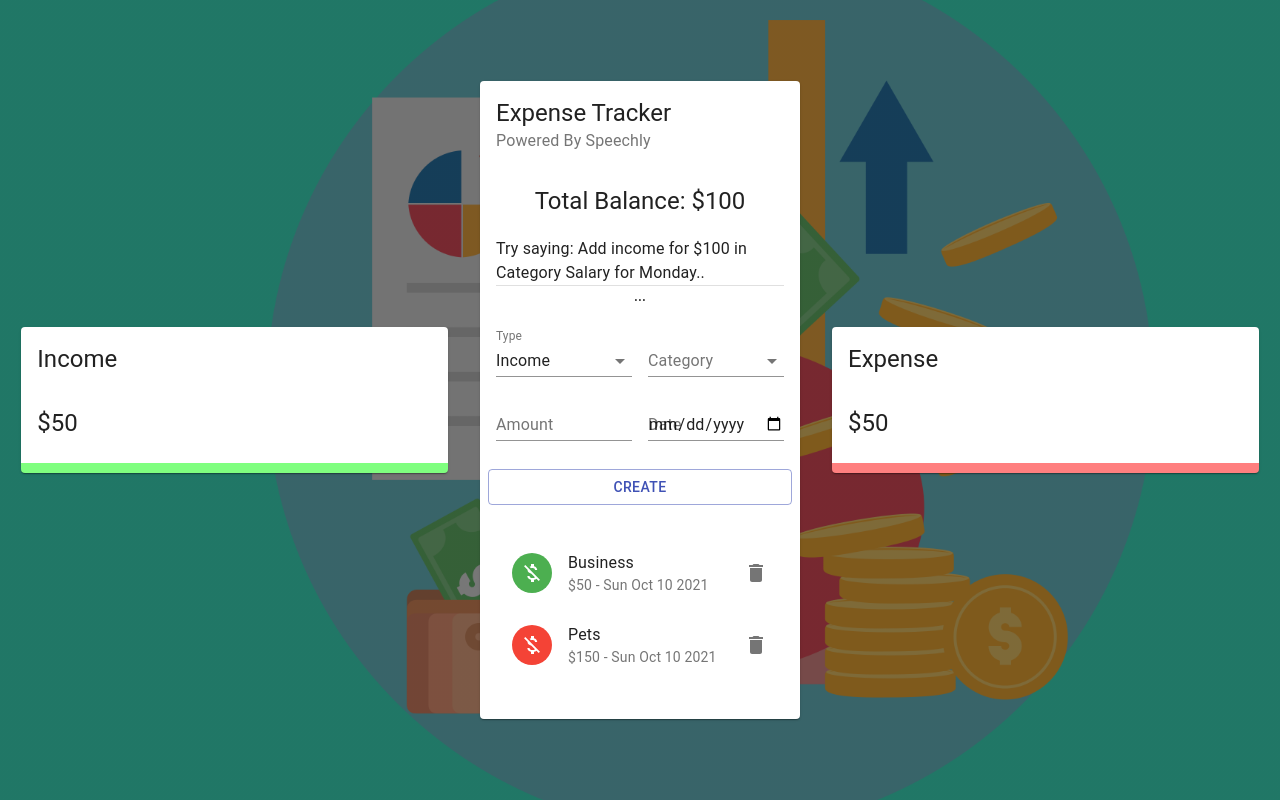
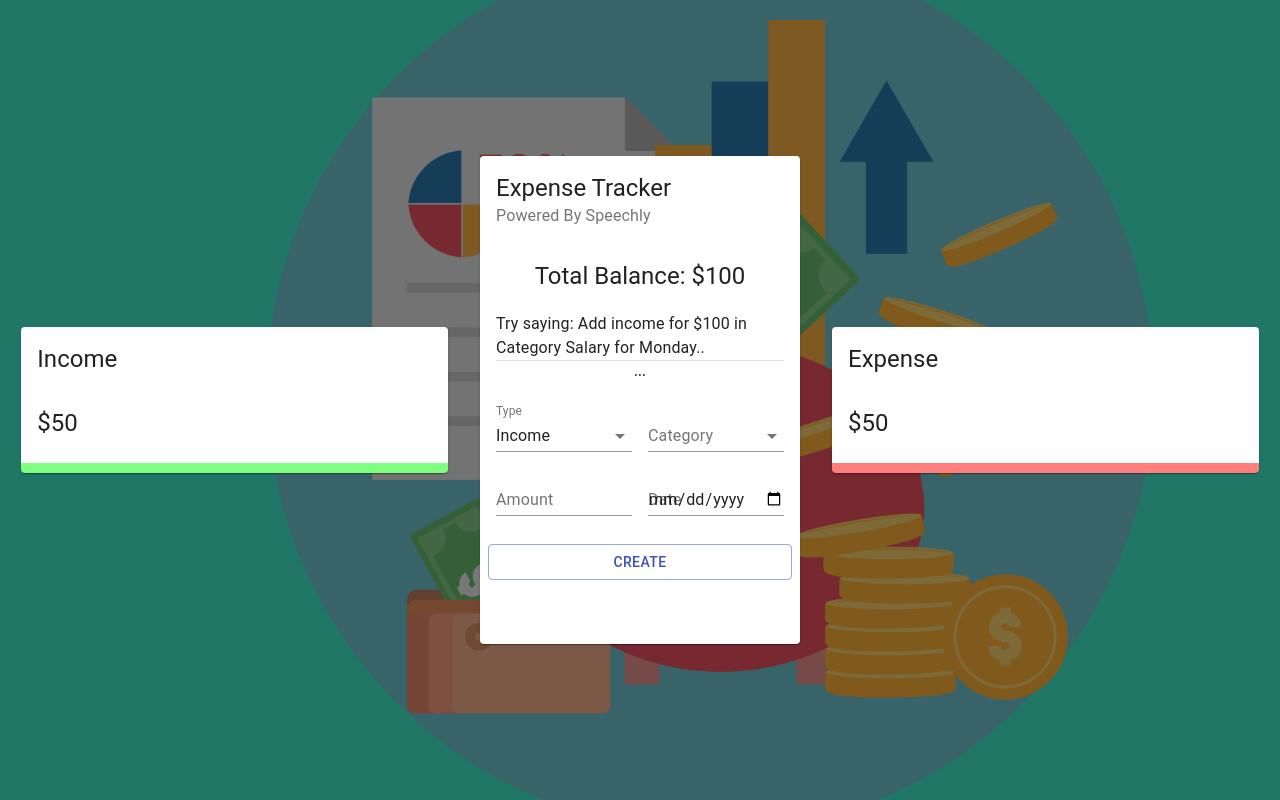
Before and after one commit to varunvj1/Expensify, a React (Create React App) app: page / in a window 1280 px wide. Built offline with nearby package versions, Linux system fonts and the light colour scheme.

Commit message:
Added context to List component

```diff
--- a/src/components/Main/List/List.js
+++ b/src/components/Main/List/List.js
@@ -1,34 +1,14 @@
-import React from 'react'
+import React, { useContext } from 'react'
 import { List as MUIList, ListItem, ListItemAvatar, ListItemText, Avatar, ListItemSecondaryAction, IconButton, Slide } from "@material-ui/core"
 import { Delete, MoneyOff } from "@material-ui/icons"
+
+import { ExpenseTrackerContext } from "../../../context/context"
 
 import useStyles from "./styles"
 
 const List = () => {
     const classes = useStyles()
-    const transactions = [
-        {
-            id: 1,
-            type: "Income",
-            category: "Business",
-            amount: 50,
-            date: "Sun Oct 10 2021"
-        },
-        {
-            id: 2,
-            type: "Expense",
-            category: "Pets",
-            amount: 150,
-            date: "Sun Oct 10 2021"
-        },
-        {
-            id: 3,
-            type: "Income",
-            category: "Salary",
-            amount: 100,
-            date: "Sun Oct 10 2021"
-        }
-    ]
+    const { deleteTransaction, transactions } = useContext(ExpenseTrackerContext);
 
     return (
         <MUIList dense={false} className={classes.list}>
@@ -42,7 +22,7 @@
                         </ListItemAvatar>
                         <ListItemText primary={transaction.category} secondary={`$${transaction.amount} - ${transaction.date}`} />
                         <ListItemSecondaryAction>
-                            <IconButton edge="end" aria-label="delete" onClick="">
+                            <IconButton edge="end" aria-label="delete" onClick={() => { deleteTransaction(transaction.id) }}>
                                 <Delete />
                             </IconButton>
                         </ListItemSecondaryAction>
```
